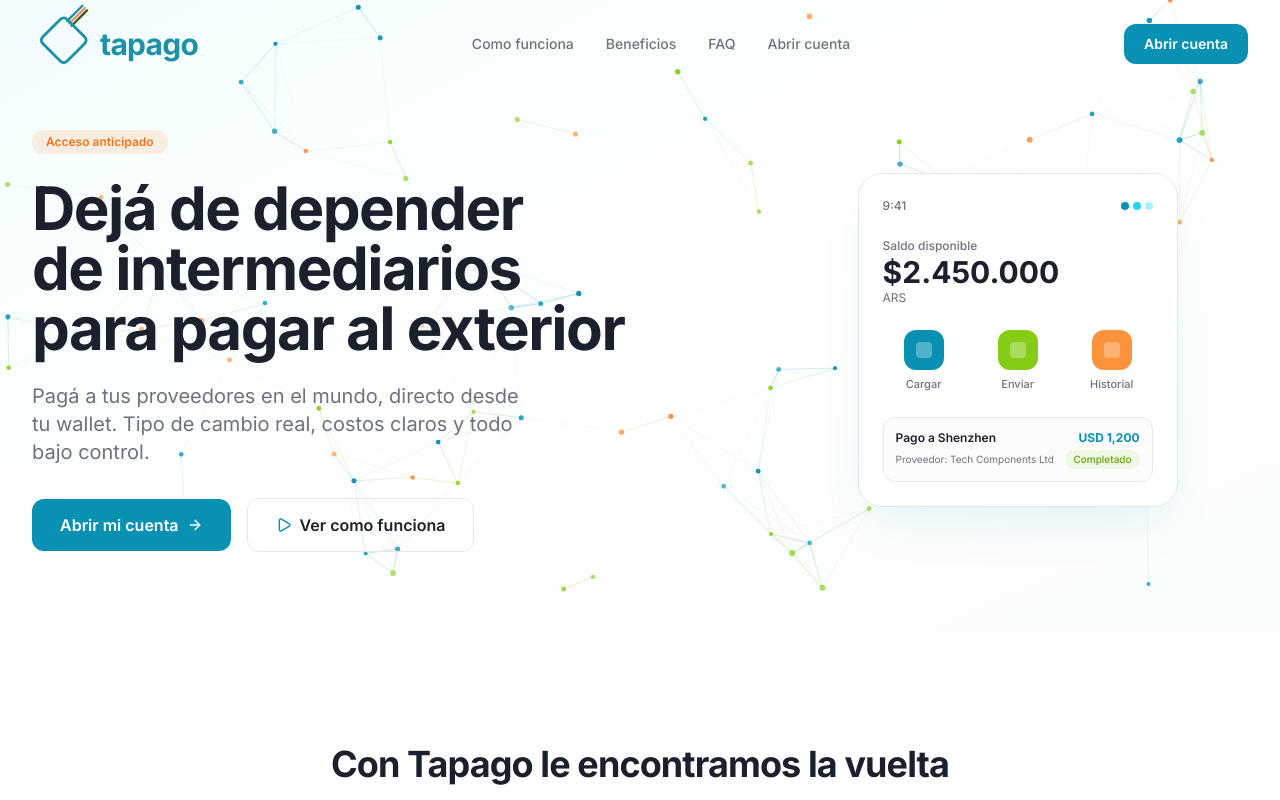
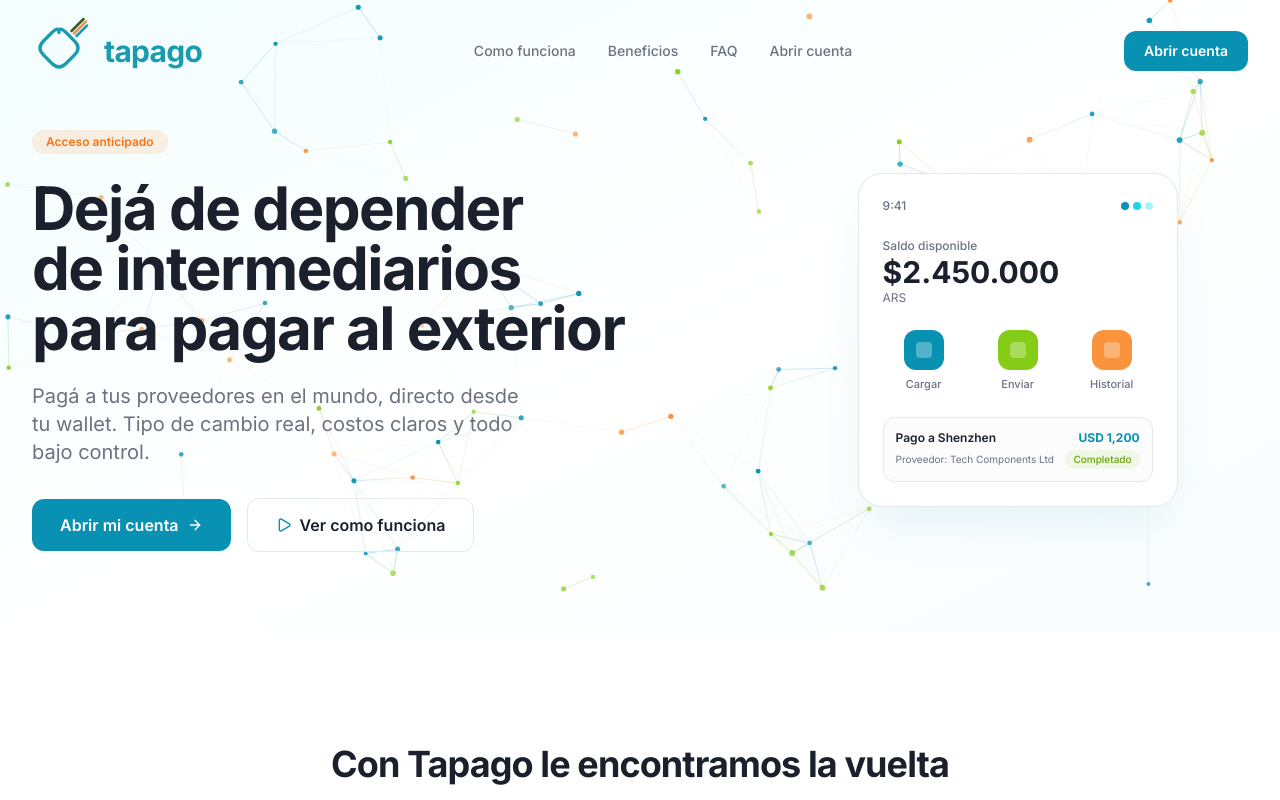
Before and after one commit to tomeitorrr/tapago-website, a Next.js app: page / in a window 1280 px wide. Shown: the top 800 px of the page. Built offline with nearby package versions, Linux system fonts and the light colour scheme.

Commit message:
Actualizar logomark con SVG exacto provisto
Co-Authored-By: Claude Sonnet 4.6 <noreply@anthropic.com>

```diff
--- a/components/tapago/logo.tsx
+++ b/components/tapago/logo.tsx
@@ -6,50 +6,50 @@ interface LogoProps {
   size?: "sm" | "md" | "lg"
 }
 
-const sizes = {
-  sm: { icon: 34,  text: "text-xl"  },
-  md: { icon: 44,  text: "text-2xl" },
-  lg: { icon: 56,  text: "text-3xl" },
-}
+const iconSizes = { sm: 36, md: 48, lg: 60 }
+const textSizes = { sm: "text-xl", md: "text-2xl", lg: "text-3xl" }
 
 export function TapagoLogo({ className, variant = "dark", size = "md" }: LogoProps) {
-  const { icon, text } = sizes[size]
+  const iconPx  = iconSizes[size]
   const isLight = variant === "light"
 
-  const teal      = isLight ? "white"                 : "#1d91a8"
-  const orange    = isLight ? "rgba(255,255,255,0.85)" : "#e8935a"
-  const green     = isLight ? "rgba(255,255,255,0.65)" : "#3d5a1e"
-  const wordmark  = isLight ? "white"                 : "#1d91a8"
+  const teal    = isLight ? "white"                  : "#1a9cb0"
+  const orange  = isLight ? "rgba(255,255,255,0.85)"  : "#e8935a"
+  const green   = isLight ? "rgba(255,255,255,0.65)"  : "#3d5a1e"
+  const wordmark = isLight ? "white"                  : "#1a9cb0"
 
   return (
     <div className={cn("flex items-center gap-3 select-none", className)}>
       <svg
-        width={icon}
-        height={icon}
-        viewBox="0 0 120 120"
+        width={iconPx}
+        height={iconPx * 1.15}
+        viewBox="0 0 120 138"
         fill="none"
         xmlns="http://www.w3.org/2000/svg"
         aria-hidden="true"
-        style={{ overflow: "visible" }}
       >
-        {/* 3 líneas que salen de la esquina sup-der del rombo en dirección NE (45°) */}
-        <line x1="75" y1="11"  x2="108" y2="-22" stroke={teal}   strokeWidth="5" strokeLinecap="round"/>
-        <line x1="80" y1="16"  x2="113" y2="-17" stroke={orange} strokeWidth="5" strokeLinecap="round"/>
-        <line x1="85" y1="21"  x2="118" y2="-12" stroke={green}  strokeWidth="5" strokeLinecap="round"/>
-
-        {/* Rombo redondeado — dibujado encima para que el borde tape el inicio de las líneas */}
+        {/* Línea verde oscuro — más atrás */}
+        <line x1="79" y1="30" x2="103" y2="6"
+          stroke={green} strokeWidth="5" strokeLinecap="round"/>
+        {/* Línea naranja — medio */}
+        <line x1="84" y1="35" x2="108" y2="11"
+          stroke={orange} strokeWidth="5" strokeLinecap="round"/>
+        {/* Línea teal — adelante */}
+        <line x1="89" y1="40" x2="110" y2="19"
+          stroke={teal} strokeWidth="5" strokeLinecap="round"/>
+        {/* Rombo redondeado */}
         <path
-          d="M60 8 Q68 0 76 8 L112 44 Q120 52 112 60 L76 96 Q68 104 60 96 L24 60 Q16 52 24 44 Z"
+          d="M54 33 Q54 19 68 33 L85 50 Q99 64 85 78 L68 95 Q54 109 40 95 L23 78 Q9 64 23 50 L40 33 Q54 19 54 33 Z"
+          stroke={teal}
+          strokeWidth="6.5"
+          strokeLinejoin="round"
           fill="none"
-          stroke={teal}
-          strokeWidth="6"
-          strokeLinejoin="round"
         />
       </svg>
 
       <span
         style={{ color: wordmark }}
-        className={cn("font-bold tracking-tight leading-none lowercase", text)}
+        className={cn("font-bold tracking-tight leading-none lowercase", textSizes[size])}
       >
         tapago
       </span>
```
